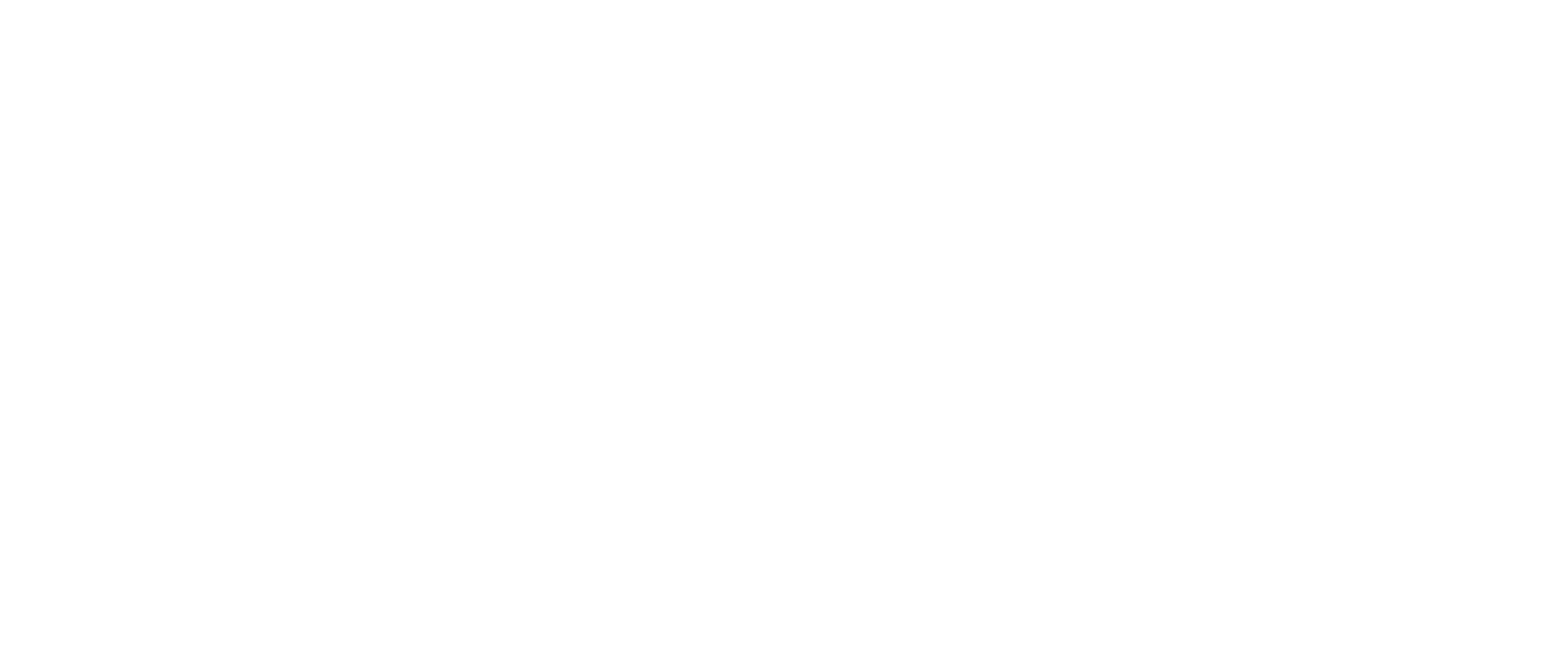
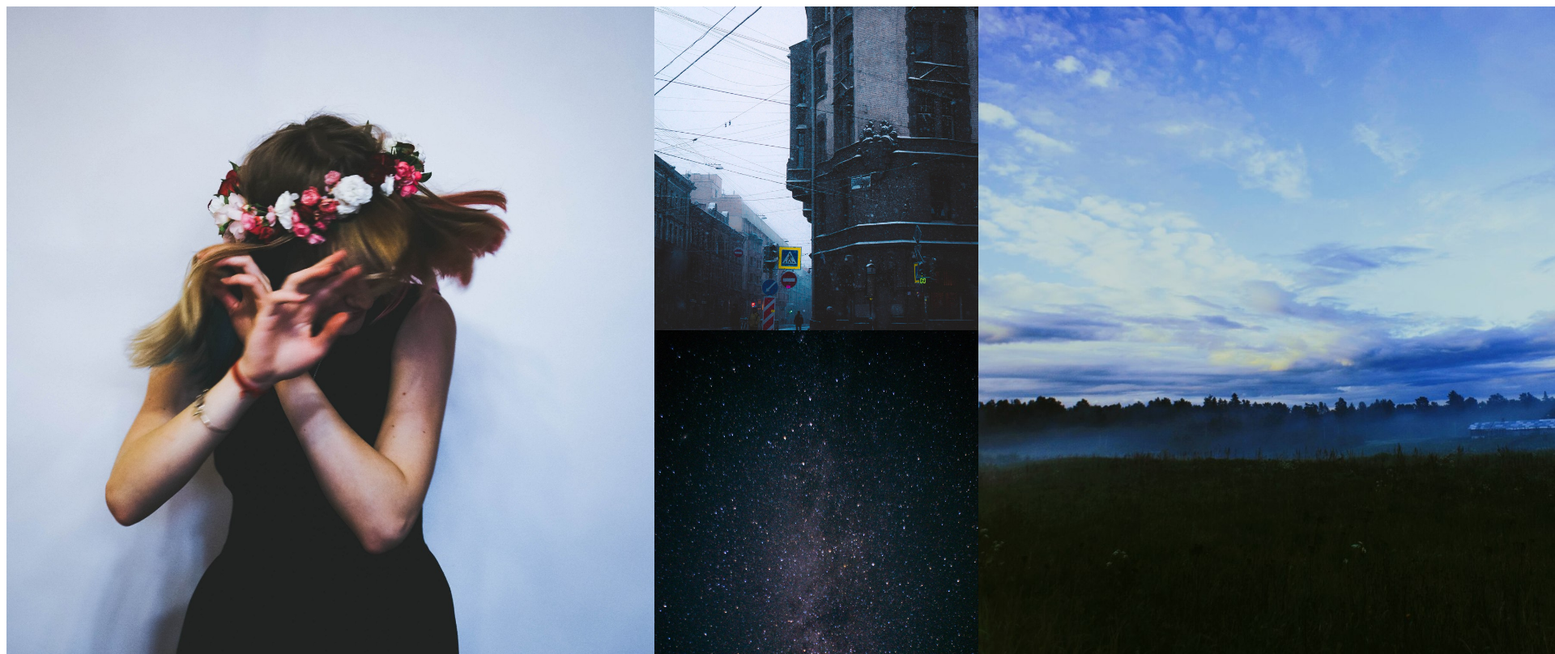
Before and after one commit to meownized/HSEDC2016-Instagrid-Meownized, a plain HTML site: page index.html in a window 1280 px wide. Shown: the top 808 px of the page at 81% size, 1920 px wide, since content can reach past the window. Drawn offline with Linux system fonts and the light colour scheme.

Commit message:
added styles css, added fullscreen flex

```diff
--- a/css/index.css
+++ b/css/index.css
@@ -0,0 +1,55 @@
+div {
+  display: inline-block;
+  background-size: cover;
+}
+
+.gallery {
+  height: 100vh;
+  position: absolute;
+  display: flex;
+  flex-direction: row;
+  justify-content: flex-start;
+}
+
+section.small {
+  width: 50vh;
+  height: 100vh;
+  display: flex;
+  flex-direction: column;
+}
+
+div.big {
+  width: 100vh;
+  height: 100vh;
+}
+
+div.small {
+  width: 50vh;
+  height: 50vh;
+}
+
+
+.big#pic1 {
+background-image: url(../images/1.jpg);
+}
+
+.big#pic2 {
+background-image: url(../images/4.jpg);
+}
+
+
+.small#pic1_1 {
+background-image: url(../images/2.jpg);
+}
+
+.small#pic1_2 {
+background-image: url(../images/3.jpg);
+}
+
+.small#pic2_1 {
+background-image: url(../images/5.jpg);
+}
+
+.small#pic2_2 {
+background-image: url(../images/6.jpg);
+}
--- a/index.html
+++ b/index.html
@@ -3,7 +3,7 @@
   <head>
     <meta charset="utf-8">
     <title>meownized instagrid</title>
-    <link rel="stylesheet" href="/css/style.css" media="screen" title="no title">
+    <link rel="stylesheet" href="css/style.css">
   </head>
 
   <body>
@@ -12,8 +12,15 @@
       <div class="big" id="pic1"></div>
 
       <section class="small">
-        <div class="" id="pic1_1"> </div>
-        <div class="" id="pic1_2"> </div>
+        <div class="small" id="pic1_1"> </div>
+        <div class="small" id="pic1_2"> </div>
+      </section>
+
+      <div class="big" id="pic2"></div>
+
+      <section class="small">
+        <div class="small" id="pic2_1"> </div>
+        <div class="small" id="pic2_2"> </div>
       </section>
 
     </section>
```
Also changed, not shown: images/6.jpg.
